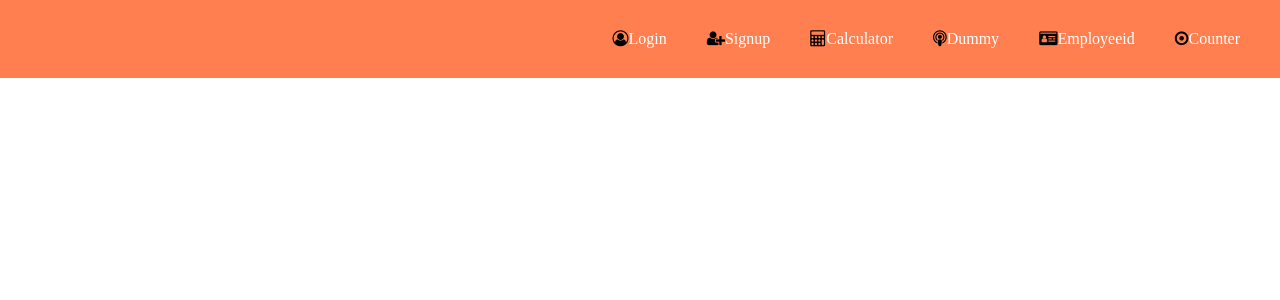
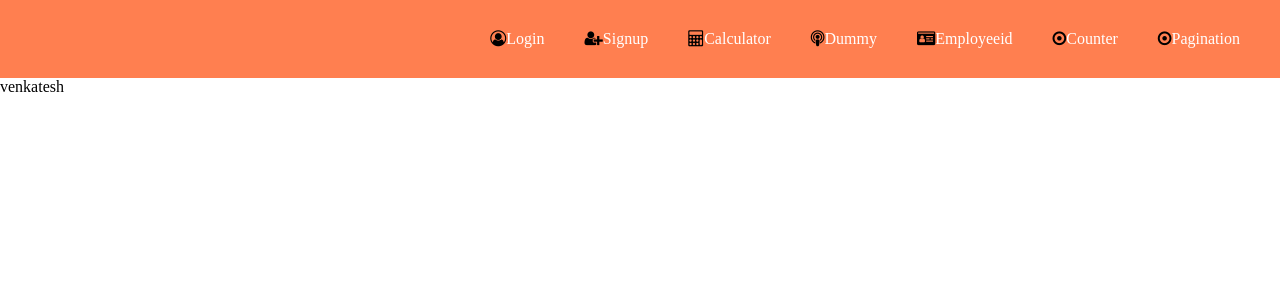
Before and after one commit to venkatesh2001A/react-q6trt7, a React (Create React App) app: page /Pagination in a window 1280 px wide. Shown: the top 300 px of the page. Built offline with nearby package versions, Linux system fonts and the light colour scheme.

Commit message:
2 files modified

```diff
--- a/src/App.js
+++ b/src/App.js
@@ -7,7 +7,7 @@ import Calculator from './pages/calculator';
 import Nav from './components/nav';
 import Employeeid from './pages/employeeid';
 import Counter from './pages/counter';
-// import Pagination from '/pages/Pagination';
+import Pagination from './pages/pagination';
 import { Routes, Route } from 'react-router-dom';
 // import { Routes, Route } from 'react-hook-form';
 
@@ -24,7 +24,7 @@ export default function App() {
         <Route path="Calculator" element={<Calculator />} />
         <Route path="Employeeid" element={<Employeeid />} />
         <Route path="Counter" element={<Counter />} />
-        {/* <Route path="Pagination" element={<Pagination />} /> */}
+        <Route path="Pagination" element={<Pagination />} />
       </Routes>
       {/* <Login />
       <Dummy />
--- a/src/components/nav.jsx
+++ b/src/components/nav.jsx
@@ -30,10 +30,10 @@ function Nav() {
         <i class="fa fa-dot-circle-o icon"></i>
         Counter
       </NavLink>
-      {/* <NavLink to="/Pagination">
+      <NavLink to="/Pagination">
         <i class="fa fa-dot-circle-o icon"></i>
-        Pagination */}
-      {/* </NavLink> */}
+        Pagination
+      </NavLink>
     </nav>
   );
 }
```
